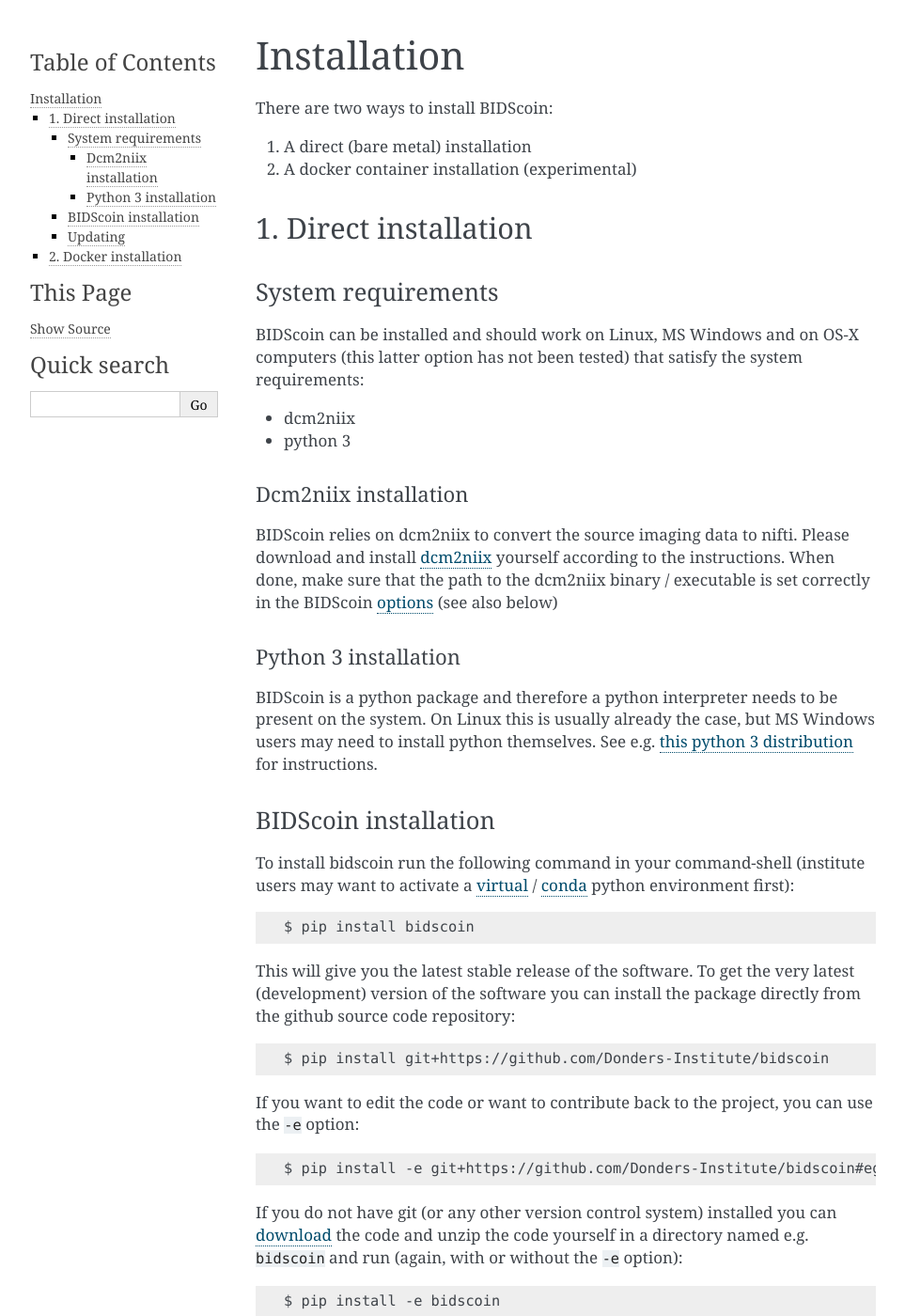
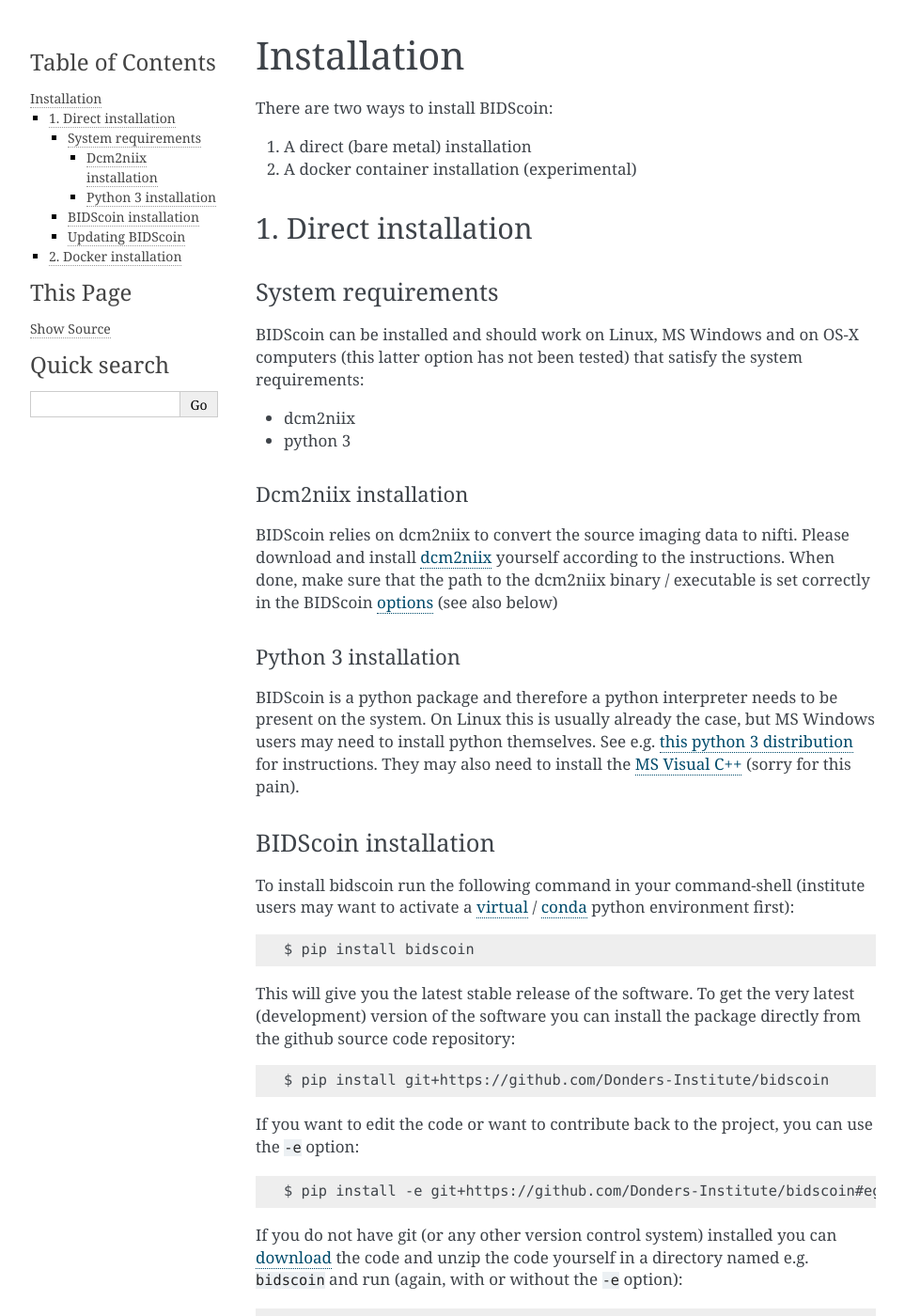
Before and after one commit to Donders-Institute/bidscoin, a Sphinx documentation site: the page built from docs/installation.rst, in a window 1280 px wide and 1400 px high. Shown: the whole window at 94% size, without its empty margins (148-1111 px from the left). Built offline with Sphinx 7.4.7, drawn with Linux system fonts in a browser that asks for light colours; some of the changed text lies outside the part shown.

Commit message:
Improved documentation

```diff
--- a/docs/installation.rst
+++ b/docs/installation.rst
@@ -35,7 +35,8 @@
 present on the system. On Linux this is usually already the case, but MS Windows
 users may need to install python themselves. See e.g.
 `this python 3 distribution <https://docs.anaconda.com/anaconda/install/windows/>`__
-for instructions.
+for instructions. They may also need to install the `MS Visual C++
+<https://visualstudio.microsoft.com/downloads/>`__ (sorry for this pain).
 
 BIDScoin installation
 ^^^^^^^^^^^^^^^^^^^^^
@@ -76,8 +77,8 @@
 system configuration (you may want to use the ``-e`` install option for
 this). You can best do this using a plain text editor.
 
-Updating
-^^^^^^^^
+Updating BIDScoin
+^^^^^^^^^^^^^^^^^
 
 Run the pip command as before with the additional ``--upgrade`` option:
 
--- a/docs/options.rst
+++ b/docs/options.rst
@@ -22,5 +22,5 @@
 bidsmap dictionary file to import the plugin functions. The functions in
 the module should be named ``bidsmapper_plugin`` for bidsmapper and
 ``bidscoiner_plugin`` for bidscoiner. See
-`README.py <./bidscoin/plugins/README.py>`__ for more details and
+``[path_to_bidscoin]/plugins/README.py`` for more details and
 placeholder code.
```
Also changed, not shown: docs/_static/bidseditor_options.png (added).
